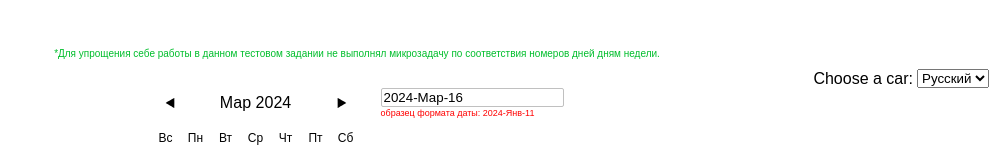
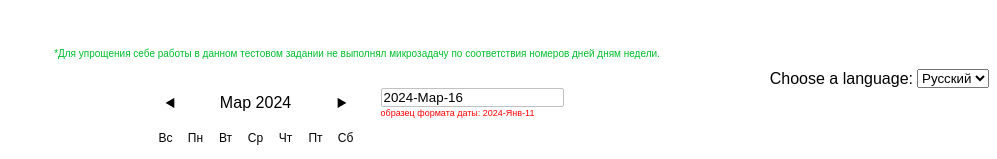
Before and after one commit to starik061/working-hands-vue, a Vue app: page / in a window 1280 px wide. Shown: the top 159 px of the page, without its empty margins (283-1280 px from the left). Built offline with nearby package versions, Linux system fonts and the light colour scheme.

Commit message:
fix date chenging when input event

```diff
--- a/src/App.vue
+++ b/src/App.vue
@@ -4,7 +4,7 @@
     номеров дней дням
     недели.</p>
   <div class="lang-container">
-    <label class="lang-select-text" for="languages">Choose a car:</label>
+    <label class="lang-select-text" for="languages">Choose a language:</label>
 
     <select name="languages" id="languages" @change="changeLanguage">
       <option value="ru" selected>Русский</option>
@@ -34,9 +34,9 @@
       dayNumber }}</span>
       </div>
     </div>
-    <form action="">
+    <form @submit.prevent="handleDateChange">
       <div class="input-wrapper">
-        <input class="date-input" type="text" :value="activeFullDate" @change="handleDateChange">
+        <input class="date-input" type="text" :value="activeFullDate">
         <span class="help-text">образец формата даты: 2024-Янв-11 </span>
       </div>
     </form>
@@ -150,8 +150,7 @@ export default {
     },
 
     handleDateChange(ev) {
-      const dateArray = ev.target.value.split('-');
-      console.log(dateArray)
+      const dateArray = ev.target[0].value.split('-');
 
       this.currentMonth = `${dateArray[1]} ${dateArray[0]}`;;
       this.activeDay = Number(dateArray[2]);
```
